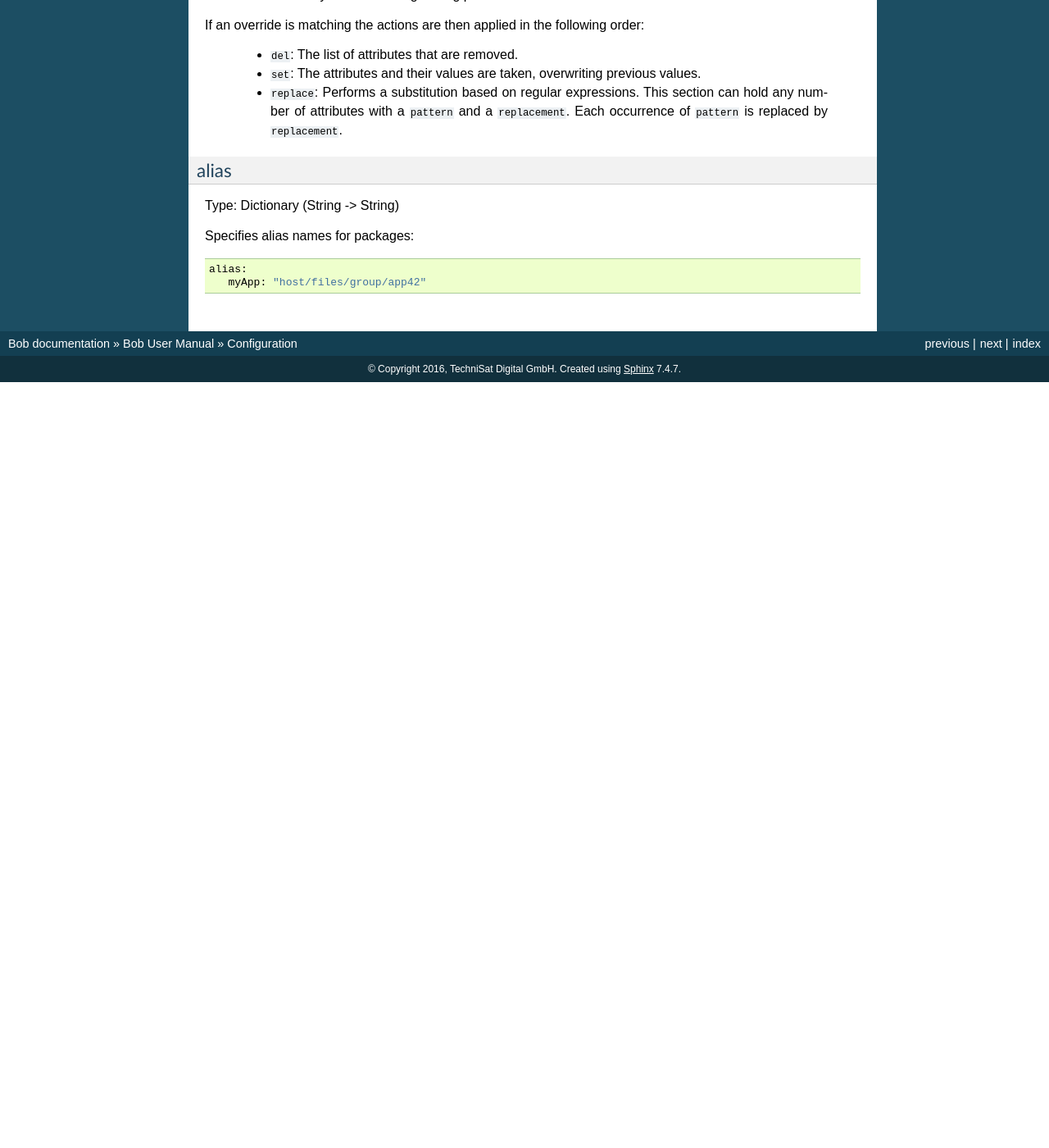
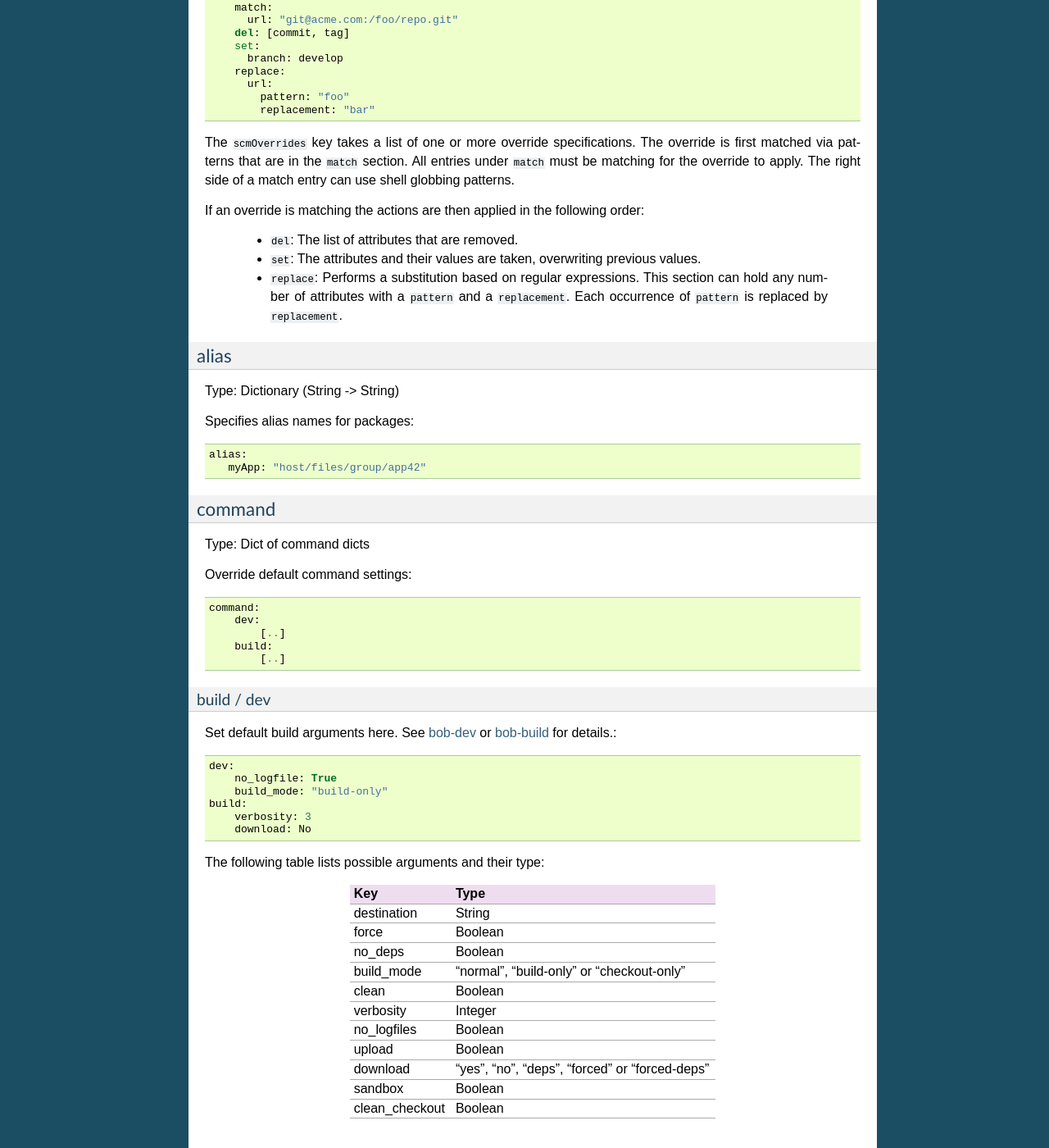
Before and after one commit to BobBuildTool/bob, a Sphinx documentation site: the page built from doc/manual/configuration.rst, in a window 1280 px wide and 1400 px high, scrolled down 18656 px. Shown: the whole window at 82% size. Built offline with Sphinx 7.4.7, drawn with Linux system fonts in a browser that asks for light colours; formulas are drawn with MathJax 3; the version number could not be read and is left out; before the commit the page ends 19122 px from its top, so only the background shows below that; some of the changed text lies outside the part shown.

Commit message:
doc: update userconfig / buildargs

```diff
--- a/doc/manual/configuration.rst
+++ b/doc/manual/configuration.rst
@@ -1022,6 +1022,20 @@
 the user. Most commands will also take an '-c' option where any number of
 additional configuration files with the same syntax can be specified.
 
+Like git there are three locations where bob is looking for a
+configuration file. They are parsed in descending order making it
+possible to locally override global settings.::
+
+    /etc/bobdefault.yaml:
+        System-wide configuration file.
+
+    $XDG_CONFIG_HOME/bob/default.yaml resp. ~/.config/bob/default.yaml:
+        User-specific configuration File. If XDG_CONFIG_HOME is not set
+        ~/.config/bob/default.yaml is used.
+
+    ./default.yaml.
+        Workspace-specific configuration file.
+
 User configuration files may optionally include other configuration files.
 These includes are parsed *after* the current file, meaning that options of
 included configuration files take precedence over the current one. Included
@@ -1195,3 +1209,47 @@
 
    alias:
       myApp: "host/files/group/app42"
+
+command
+~~~~~~~
+
+Type: Dict of command dicts
+
+Override default command settings::
+
+    command:
+        dev:
+            [..]
+        build:
+            [..]
+
+build / dev
+^^^^^^^^^^^
+
+Set default build arguments here. See :ref:`manpage-dev` or
+:ref:`manpage-build` for details.::
+
+    dev:
+        no_logfile: True
+        build_mode: "build-only"
+    build:
+        verbosity: 3
+        download: No
+
+The following table lists possible arguments and their type:
+
+=============== ===================================================================
+Key             Type
+=============== ===================================================================
+destination     String
+force           Boolean
+no_deps         Boolean
+build_mode      "normal", "build-only" or "checkout-only"
+clean           Boolean
+verbosity       Integer
+no_logfiles     Boolean
+upload          Boolean
+download        "yes", "no", "deps", "forced" or "forced-deps"
+sandbox         Boolean
+clean_checkout  Boolean
+=============== ===================================================================
```
Also changed, not shown: doc/manpages/bob-build-dev.rst (+7 -0 lines), doc/manpages/bob-build.rst (+7 -4 lines), doc/manpages/bob-dev.rst (+5 -3 lines), 1 other file.
